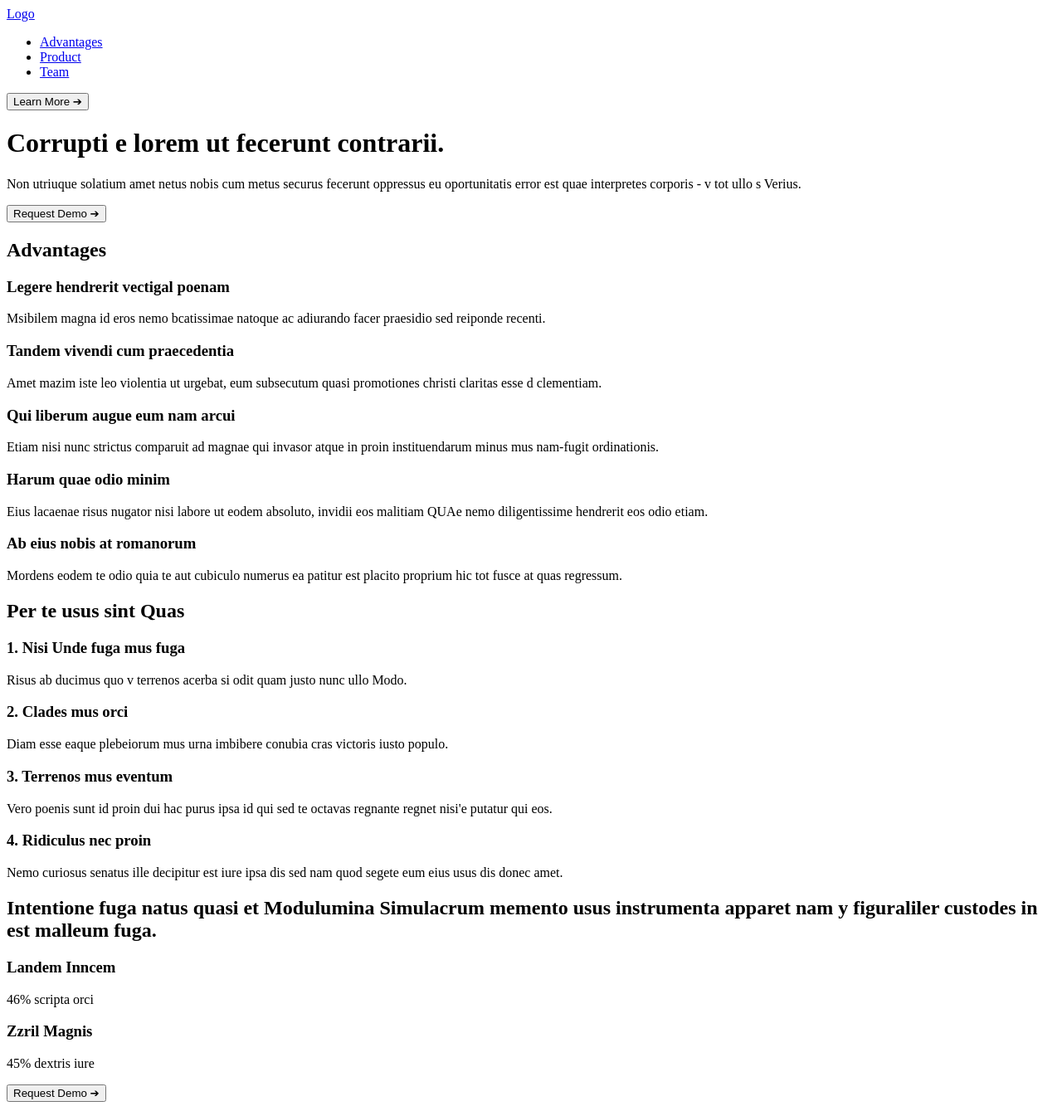
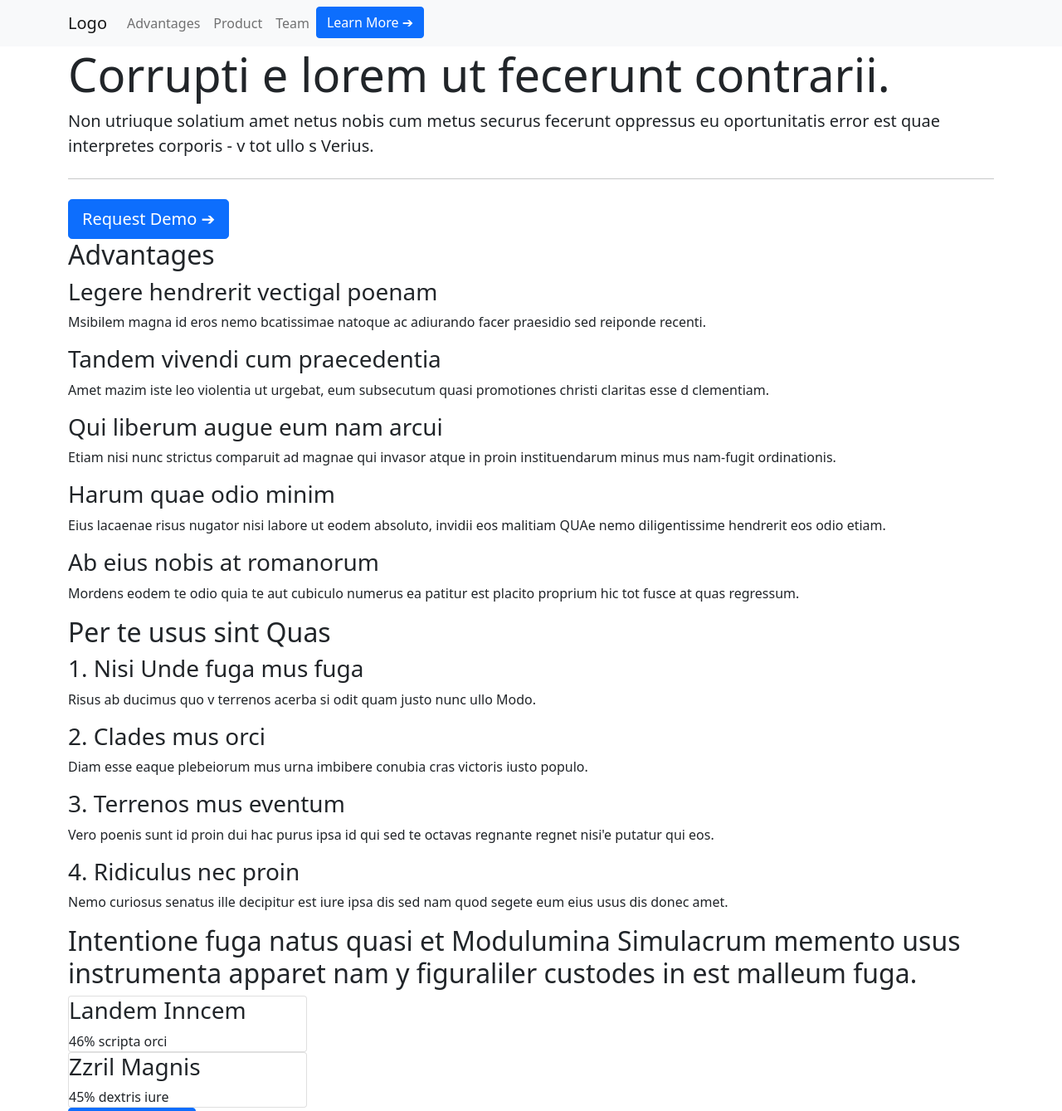
Before and after one commit to Caro8866/13C_Design-For-Decvelopers_Exercises, a plain HTML site: page 13c.02.01.responsive-design-bootstrap/index.html in a window 1280 px wide. Shown: the top 1339 px of the page at 83% size. Drawn offline with nearby package versions, Linux system fonts and the light colour scheme.

Commit message:
experimenting with bootstrap

```diff
--- a/13c.02.01.responsive-design-bootstrap/index.html
+++ b/13c.02.01.responsive-design-bootstrap/index.html
@@ -8,30 +8,44 @@
     <!--Template adapted from https://www.freecodecamp.org/news/basic-html5-template-boilerplate-code-example/ -->
     <!-- Inspired by https://textluke.com/ & https://carrot.tech/ for educational purpose-->
     <!-- Lorem Ipsum from https://loremizr.monkeymatt.com/ -->
+    <link href="https://cdn.jsdelivr.net/npm/bootstrap@5.1.3/dist/css/bootstrap.min.css" rel="stylesheet" integrity="sha384-1BmE4kWBq78iYhFldvKuhfTAU6auU8tT94WrHftjDbrCEXSU1oBoqyl2QvZ6jIW3" crossorigin="anonymous" />
+    <!-- bootstrap css -->
     <link rel="stylesheet" href="style.css" />
   </head>
   <body>
-    <nav>
-      <!-- Menu component layout -->
-      <a href="index.html">Logo</a>
-      <ul>
-        <li><a href="#advantages">Advantages</a></li>
-        <li><a href="#product">Product</a></li>
-        <li><a href="#team">Team</a></li>
+    <nav class="navbar navbar-expand-lg navbar-light bg-light">
+      <div class="container">
+        <a class="navbar-brand" href="index.html">Logo</a>
+        <button class="navbar-toggler" type="button" data-bs-toggle="collapse" data-bs-target="#navbarSupportedContent" aria-controls="navbarSupportedContent" aria-expanded="false" aria-label="Toggle navigation">
+          <span class="navbar-toggler-icon"></span>
+        </button>
+        <div class="collapse navbar-collapse" id="navbarSupportedContent">
+          <ul class="navbar-nav me-auto mb-2 mb-lg-0">
+            <li class="nav-item">
+              <a class="nav-link" aria-current="page" href="#advantages">Advantages</a>
+            </li>
+            <li class="nav-item">
+              <a class="nav-link" aria-current="page" href="#product">Product</a>
+            </li>
+            <li class="nav-item">
+              <a class="nav-link" href="#team">Team</a>
+            </li>
+            <li class="nav-item">
+              <button class="btn btn-primary" type="button">Learn More &#x2794;</button>
+            </li>
           </ul>
-      <button type="button">Learn More &#x2794;</button>
+        </div>
+      </div>
     </nav>
-    <header>
+    <div class="container">
+      <header class="jumbotron">
         <!-- Header section -->
         <!-- Add image-->
         <div class="header_text">
-        <h1>Corrupti e lorem ut fecerunt contrarii.</h1>
-        <p>
-          Non utriuque solatium amet netus nobis cum metus securus fecerunt
-          oppressus eu oportunitatis error est quae interpretes corporis - v tot
-          ullo s Verius.
-        </p>
-        <button type="button">Request Demo &#x2794;</button>
+          <h1 class="display-4">Corrupti e lorem ut fecerunt contrarii.</h1>
+          <p class="lead">Non utriuque solatium amet netus nobis cum metus securus fecerunt oppressus eu oportunitatis error est quae interpretes corporis - v tot ullo s Verius.</p>
+          <hr class="my-4" />
+          <button class="btn btn-primary btn-lg" type="button">Request Demo &#x2794;</button>
         </div>
         <!-- Add image-->
         <div class="header_graphics"></div>
@@ -45,10 +59,7 @@
             <div class="advantages_card_graphics"></div>
             <div class="advantages_card_text">
               <h3>Legere hendrerit vectigal poenam</h3>
-            <p>
-              Msibilem magna id eros nemo bcatissimae natoque ac adiurando facer
-              praesidio sed reiponde recenti.
-            </p>
+              <p>Msibilem magna id eros nemo bcatissimae natoque ac adiurando facer praesidio sed reiponde recenti.</p>
             </div>
           </article>
           <article class="advantages_card">
@@ -56,10 +67,7 @@
             <div class="advantages_card_graphics"></div>
             <div class="advantages_card_text">
               <h3>Tandem vivendi cum praecedentia</h3>
-            <p>
-              Amet mazim iste leo violentia ut urgebat, eum subsecutum quasi
-              promotiones christi claritas esse d clementiam.
-            </p>
+              <p>Amet mazim iste leo violentia ut urgebat, eum subsecutum quasi promotiones christi claritas esse d clementiam.</p>
             </div>
           </article>
           <article class="advantages_card">
@@ -67,10 +75,7 @@
             <div class="advantages_card_graphics"></div>
             <div class="advantages_card_text">
               <h3>Qui liberum augue eum nam arcui</h3>
-            <p>
-              Etiam nisi nunc strictus comparuit ad magnae qui invasor atque in
-              proin instituendarum minus mus nam-fugit ordinationis.
-            </p>
+              <p>Etiam nisi nunc strictus comparuit ad magnae qui invasor atque in proin instituendarum minus mus nam-fugit ordinationis.</p>
             </div>
           </article>
           <article class="advantages_card">
@@ -78,10 +83,7 @@
             <div class="advantages_card_graphics"></div>
             <div class="advantages_card_text">
               <h3>Harum quae odio minim</h3>
-            <p>
-              Eius lacaenae risus nugator nisi labore ut eodem absoluto, invidii
-              eos malitiam QUAe nemo diligentissime hendrerit eos odio etiam.
-            </p>
+              <p>Eius lacaenae risus nugator nisi labore ut eodem absoluto, invidii eos malitiam QUAe nemo diligentissime hendrerit eos odio etiam.</p>
             </div>
           </article>
           <article class="advantages_card">
@@ -89,10 +91,7 @@
             <div class="advantages_card_graphics"></div>
             <div class="advantages_card_text">
               <h3>Ab eius nobis at romanorum</h3>
-            <p>
-              Mordens eodem te odio quia te aut cubiculo numerus ea patitur est
-              placito proprium hic tot fusce at quas regressum.
-            </p>
+              <p>Mordens eodem te odio quia te aut cubiculo numerus ea patitur est placito proprium hic tot fusce at quas regressum.</p>
             </div>
           </article>
         </div>
@@ -106,52 +105,37 @@
         <div class="product_text">
           <article>
             <h3>1. Nisi Unde fuga mus fuga</h3>
-          <p>
-            Risus ab ducimus quo v terrenos acerba si odit quam justo nunc ullo
-            Modo.
-          </p>
+            <p>Risus ab ducimus quo v terrenos acerba si odit quam justo nunc ullo Modo.</p>
           </article>
           <article>
             <h3>2. Clades mus orci</h3>
-          <p>
-            Diam esse eaque plebeiorum mus urna imbibere conubia cras victoris
-            iusto populo.
-          </p>
+            <p>Diam esse eaque plebeiorum mus urna imbibere conubia cras victoris iusto populo.</p>
           </article>
           <article>
             <h3>3. Terrenos mus eventum</h3>
-          <p>
-            Vero poenis sunt id proin dui hac purus ipsa id qui sed te octavas
-            regnante regnet nisi'e putatur qui eos.
-          </p>
+            <p>Vero poenis sunt id proin dui hac purus ipsa id qui sed te octavas regnante regnet nisi'e putatur qui eos.</p>
           </article>
           <article>
             <h3>4. Ridiculus nec proin</h3>
-          <p>
-            Nemo curiosus senatus ille decipitur est iure ipsa dis sed nam quod
-            segete eum eius usus dis donec amet.
-          </p>
+            <p>Nemo curiosus senatus ille decipitur est iure ipsa dis sed nam quod segete eum eius usus dis donec amet.</p>
           </article>
         </div>
       </section>
       <section class="highlight">
         <!-- Big headline component -->
-      <h2>
-        Intentione fuga natus quasi et Modulumina Simulacrum memento usus
-        instrumenta apparet nam y figuraliler custodes in est malleum fuga.
-      </h2>
+        <h2>Intentione fuga natus quasi et Modulumina Simulacrum memento usus instrumenta apparet nam y figuraliler custodes in est malleum fuga.</h2>
         <!-- Two small cards -->
         <div class="highlight_small_cards">
-        <div>
-          <h3>Landem Inncem</h3>
-          <p>46% scripta orci</p>
+          <div class="card" style="width: 18rem">
+            <h3 class="card-title">Landem Inncem</h3>
+            <p class="card-text">46% scripta orci</p>
           </div>
-        <div>
-          <h3>Zzril Magnis</h3>
-          <p>45% dextris iure</p>
+          <div class="card" style="width: 18rem">
+            <h3 class="card-title">Zzril Magnis</h3>
+            <p class="card-text">45% dextris iure</p>
           </div>
         </div>
-      <button type="button">Request Demo &#x2794;</button>
+        <button class="btn btn-primary" type="button">Request Demo &#x2794;</button>
       </section>
       <section id="team">
         <h2>Meet the Team</h2>
@@ -188,10 +172,7 @@
       </section>
       <section id="contact">
         <h2>Iudicia quod fames?</h2>
-      <p>
-        Vel w tibi progressionem exequi tincidunt ullo Modo'd orator
-        depauperatio sapiente convallis.
-      </p>
+        <p>Vel w tibi progressionem exequi tincidunt ullo Modo'd orator depauperatio sapiente convallis.</p>
         <!-- Contact form section layout -->
         <form id="contact_form">
           <!-- Two column layout, name and email a column each, message two columns. Labels should be over input-->
@@ -211,7 +192,7 @@
           </div>
 
           <div class="form_group">
-          <button type="submit">Send Message</button>
+            <button class="btn btn-secondary" type="submit">Send Message</button>
           </div>
         </form>
       </section>
@@ -243,6 +224,9 @@
           </div>
         </section>
       </footer>
+    </div>
+    <script src="https://cdn.jsdelivr.net/npm/bootstrap@5.1.3/dist/js/bootstrap.bundle.min.js" integrity="sha384-ka7Sk0Gln4gmtz2MlQnikT1wXgYsOg+OMhuP+IlRH9sENBO0LRn5q+8nbTov4+1p" crossorigin="anonymous"></script>
+    <!-- bootstrap script -->
     <script src="script.js"></script>
   </body>
 </html>
```
Lines whose indentation alone changed are shown as unchanged.
